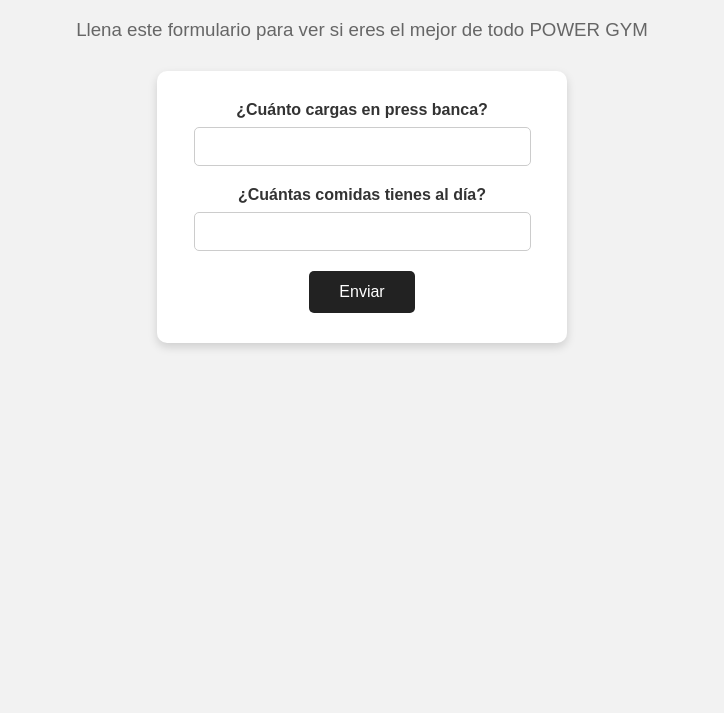
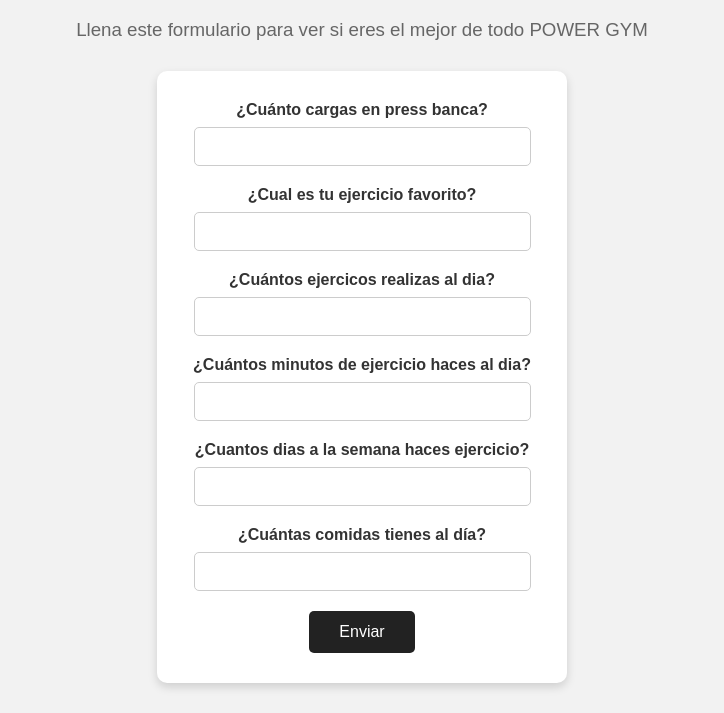
Before and after one commit to Cesar-Emilio/flujo-de-trabajo-git, a plain HTML site: page Formulario.html in a window 1280 px wide. Shown: the part 119-832 px from the top of the page, without its empty margins (278-1002 px from the left). Before the commit the page ends 800 px from the top, so only its background shows below. Drawn offline with Linux system fonts and the light colour scheme.

Commit message:
Se agregan mas preguntas al formulario base

```diff
--- a/Formulario.html
+++ b/Formulario.html
@@ -62,7 +62,7 @@
         button {
             background-color: #222;
             color: white;
-            border: none;
+            border: black;
             padding: 12px 30px;
             border-radius: 5px;
             cursor: pointer;
@@ -90,6 +90,27 @@
             <input id="Peso" type="number">
         </div>
 
+                <div>
+            <label for="Peso">¿Cual es tu ejercicio favorito?</label>
+            <input id="Peso" type="text">
+        </div>
+
+                <div>
+            <label for="Peso">¿Cuántos ejercicos realizas al dia?</label>
+            <input id="Peso" type="number">
+        </div>
+
+                        <div>
+            <label for="Peso">¿Cuántos minutos de ejercicio haces al dia?</label>
+            <input id="Peso" type="number">
+        </div>
+
+          <div>
+            <label for="Peso">¿Cuantos dias a la semana haces ejercicio?</label>
+            <input id="Peso" type="number">
+        </div>
+
+
         <div>
             <label for="Comidas">¿Cuántas comidas tienes al día?</label>
             <input id="Comidas" type="number">
```
